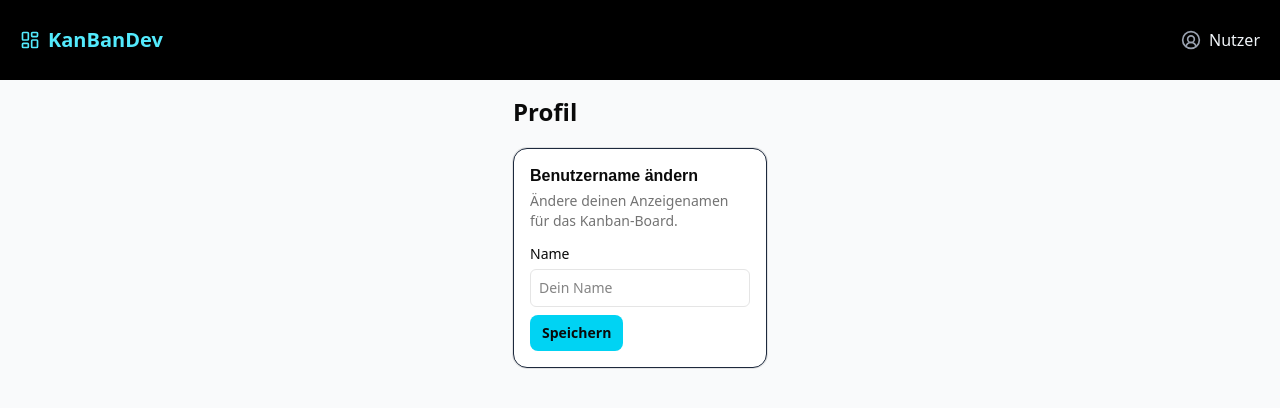
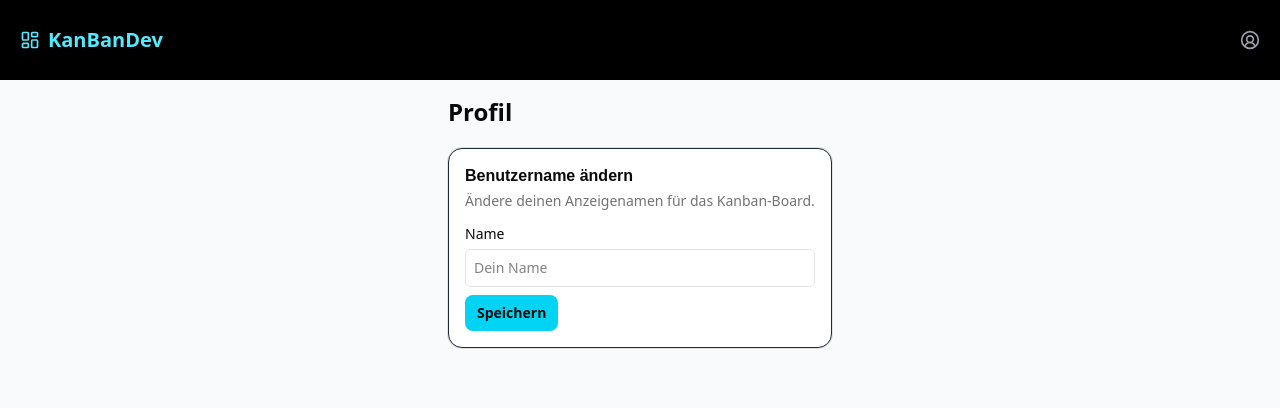
Before and after one commit to Schokett/KanBanDev, a React (Vite) app: page /KanBanDev/profile in a window 1280 px wide. Shown: the top 408 px of the page. Built offline with nearby package versions, Linux system fonts and the light colour scheme.

Commit message:
Profil name can save

```diff
--- a/src/App.tsx
+++ b/src/App.tsx
@@ -1,8 +1,21 @@
 import { Link, Outlet } from "react-router-dom";
 import { CircleUserRound } from "lucide-react";
 import { Button } from "@base-ui/react";
+import { useState, useEffect } from "react";
 
 function App() {
+  const [name, setName] = useState(() => localStorage.getItem("username") ?? "");
+
+  useEffect(() => {
+    const syncName = () => setName(localStorage.getItem("username") ?? "");
+
+    window.addEventListener("storage", syncName); // andere Tabs
+    window.addEventListener("username-changed", syncName); // gleicher Tab
+    return () => {
+      window.removeEventListener("storage", syncName);
+      window.removeEventListener("username-changed", syncName);
+    };
+  }, []);
   return (
     <>
       <div className="bg-black h-20 flex justify-between items-center p-5">
@@ -30,7 +43,7 @@ function App() {
         <Link to={`/profile`}>
           <Button className="cursor-pointer text-center items-center flex text-slate-100 gap-2">
             <CircleUserRound className="text-gray-400" stroke-width="2" size={20} />
-            Nutzer
+            {name}
           </Button>
         </Link>
       </div>
--- a/src/pages/Profile.tsx
+++ b/src/pages/Profile.tsx
@@ -1,13 +1,16 @@
 import { Card, CardContent, CardDescription, CardHeader, CardTitle } from "@/components/ui/card";
 import { Label } from "@/components/ui/label";
 import { Button, Input } from "@base-ui/react";
+import { useState } from "react";
 
 function Profile() {
+  const [name, setname] = useState(() => localStorage.getItem("username") ?? "");
+
   return (
-    <div className="w-fit m-auto">
+    <div className="w-full max-w-sm m-auto">
       <h2 className="font-bold text-2xl mb-5">Profil</h2>
 
-      <Card className="w-full max-w-sm border-slate-800 border">
+      <Card className="w-full max-w-sm border-slate-800 border ">
         <CardHeader>
           <CardTitle className="font-semibold">Benutzername ändern</CardTitle>
           <CardDescription>Ändere deinen Anzeigenamen für das Kanban-Board.</CardDescription>
@@ -16,10 +19,12 @@ function Profile() {
           <form>
             <div className="flex flex-col gap-6">
               <div className="grid gap-2">
-                <Label htmlFor="email">Name</Label>
+                <Label htmlFor="name">Name</Label>
                 <Input
-                  id="email"
-                  type="email"
+                  id="name"
+                  value={name}
+                  type="text"
+                  onChange={(e) => setname(e.target.value)}
                   placeholder="Dein Name"
                   className={"border rounded-sm p-2"}
                   required
@@ -29,7 +34,11 @@ function Profile() {
           </form>
           <Button
             type="submit"
-            className="bg-cyan-400 max-w-fit py-2 px-3 font-semibold rounded-md">
+            onClick={() => {
+              localStorage.setItem("username", name);
+              window.dispatchEvent(new Event("username-changed"));
+            }}
+            className="cursor-pointer bg-cyan-400 max-w-fit py-2 px-3 font-semibold rounded-md">
             Speichern
           </Button>
         </CardContent>
```
